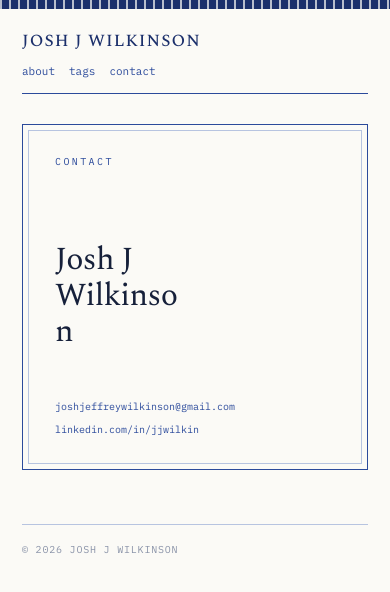
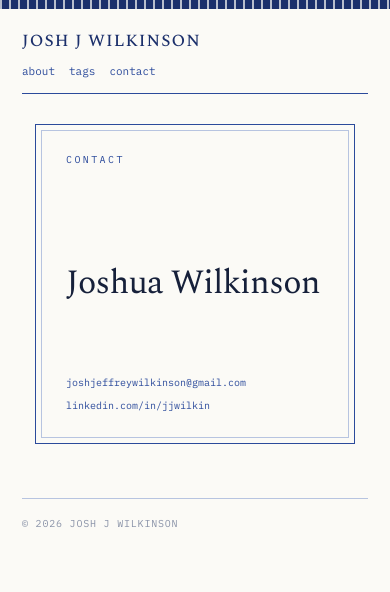
Before and after one commit to JJwilkin/jjw-fyi, an Astro site: page /contact in a window 390 px wide. Built offline with nearby package versions, Linux system fonts and the light colour scheme; Astro itself is replaced by a stand-in of ours; no server answers.

Commit message:
Refine contact card proportions

```diff
--- a/src/pages/contact.astro
+++ b/src/pages/contact.astro
@@ -7,7 +7,7 @@ import BaseLayout from '../layouts/BaseLayout.astro';
     <section class="contact-card" aria-labelledby="contact-name">
       <p class="eyebrow">Contact</p>
 
-      <h1 id="contact-name">Josh J Wilkinson</h1>
+      <h1 id="contact-name">Joshua Wilkinson</h1>
 
       <address>
         <a href="mailto:joshjeffreywilkinson@gmail.com">joshjeffreywilkinson@gmail.com</a>
@@ -26,12 +26,11 @@ import BaseLayout from '../layouts/BaseLayout.astro';
 
   .contact-card {
     position: relative;
-    display: flex;
-    width: min(100%, 430px);
+    display: grid;
+    width: min(100%, 400px);
     aspect-ratio: 1;
-    flex-direction: column;
-    justify-content: space-between;
-    padding: clamp(30px, 7vw, 52px);
+    grid-template-rows: auto 1fr auto;
+    padding: clamp(34px, 6vw, 46px);
     border: 1px solid var(--blue);
     background: var(--paper);
   }
@@ -45,7 +44,10 @@ import BaseLayout from '../layouts/BaseLayout.astro';
   }
 
   .contact-card h1 {
-    max-width: 8ch;
+    align-self: center;
+    max-width: none;
+    font-size: clamp(34px, 5vw, 42px);
+    line-height: 1.08;
   }
 
   .contact-card address {
@@ -71,11 +73,12 @@ import BaseLayout from '../layouts/BaseLayout.astro';
     }
 
     .contact-card {
-      padding: 32px;
+      width: min(100%, 320px);
+      padding: 30px;
     }
 
     .contact-card h1 {
-      font-size: 32px;
+      font-size: 34px;
     }
 
     .contact-card address {
```
